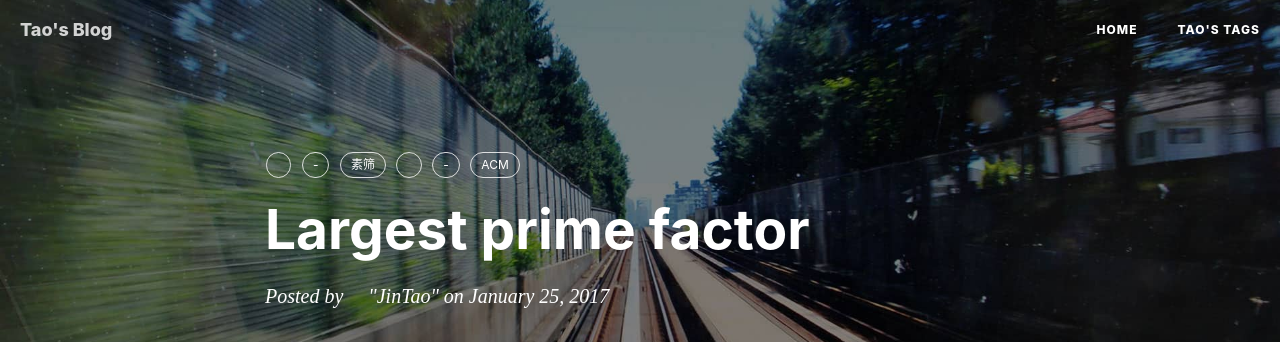
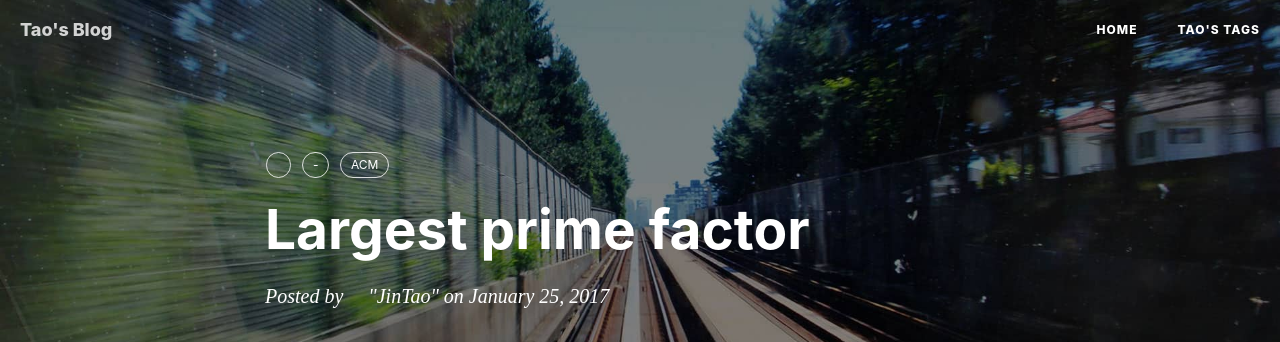
Before and after one commit to pandaKINandQUEEN/GinKo-BFU.github.io, a Jekyll site: the page built from _posts/2017-01-25-Largest-prime-factor.md, in a window 1280 px wide and 900 px high. Shown: the top 342 px of the window. Built offline with Jekyll 4.4.1, drawn with Linux system fonts in a browser that asks for light colours; nearby versions of some CDN libraries; comment, search, counter and statistics services are not loaded.

Commit message:
Update 2017-01-25-Largest-prime-factor.md

```diff
--- a/_posts/2017-01-25-Largest-prime-factor.md
+++ b/_posts/2017-01-25-Largest-prime-factor.md
@@ -7,8 +7,6 @@
 header-img: "img/bloghead.jpg"
 catalog: true
 tags:
-
-    - 素筛
     - ACM
 
 ---
```
